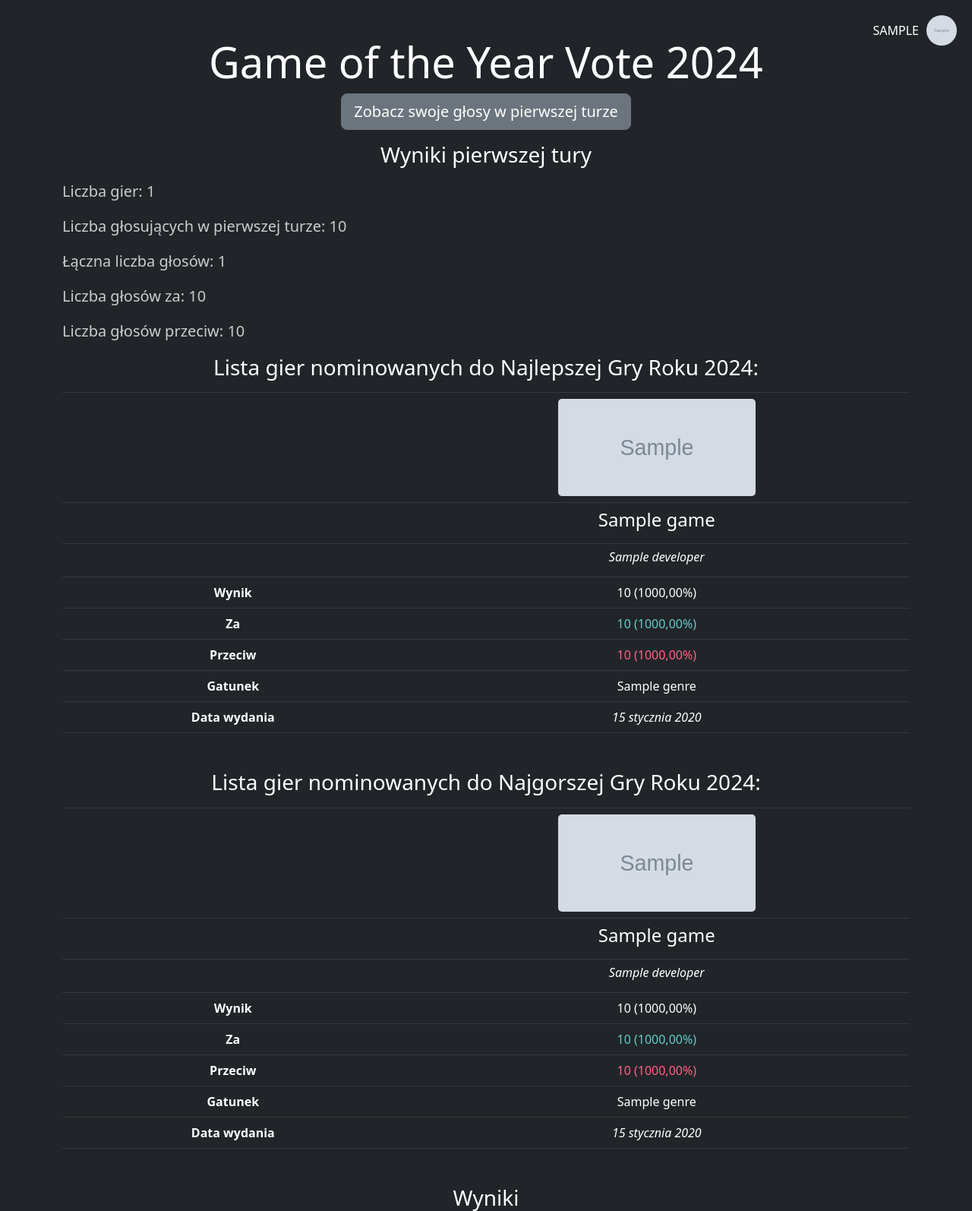
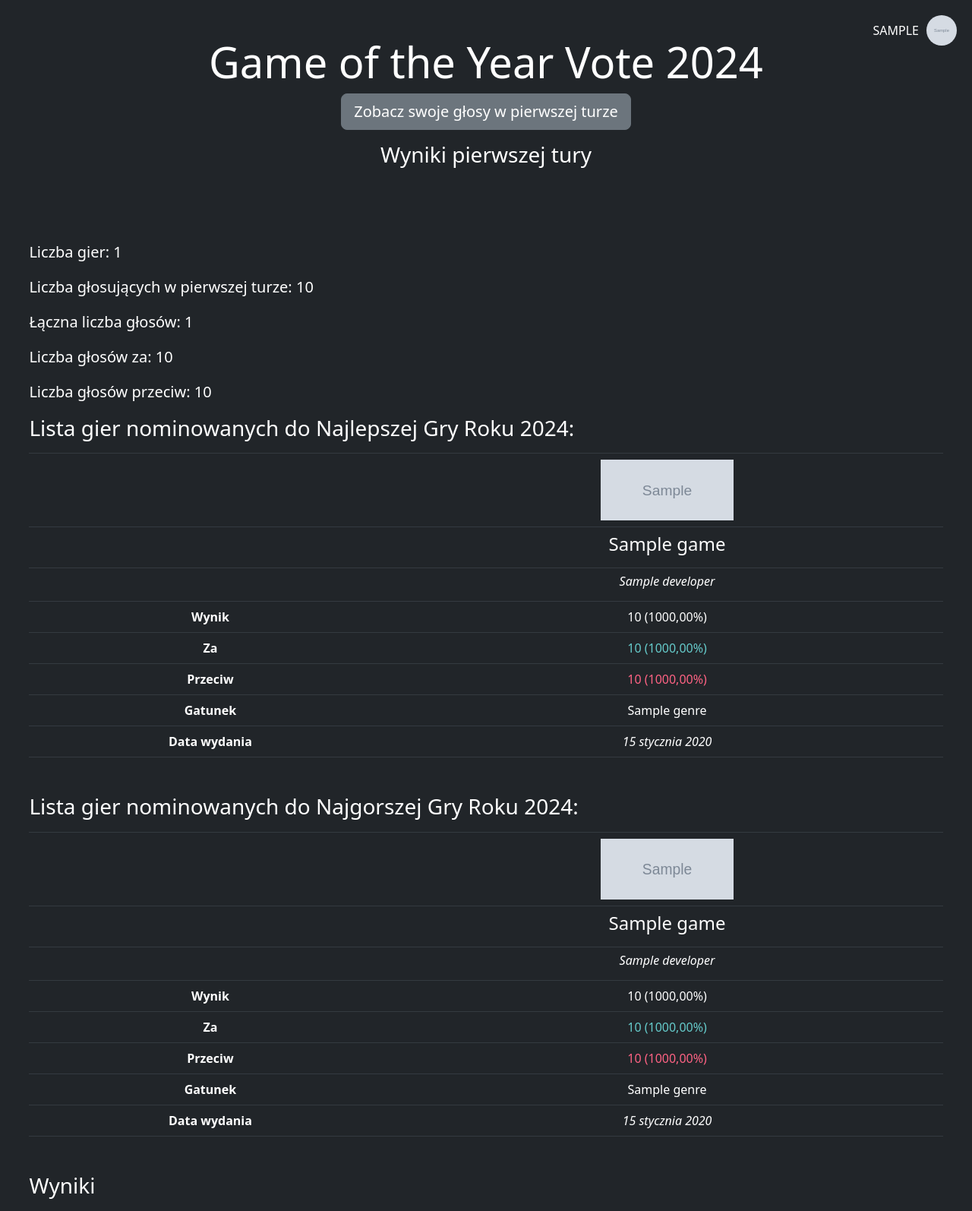
Before and after one commit to CyberSmoki/GOTY, a Django app: template goty/templates/results.html in a window 1280 px wide. Shown: the top 1594 px of the page at 76% size. Run offline with Django 4.2, Linux system fonts and the light colour scheme; the template is opened without the code that fills it: most values are stand-ins (such as "Sample title", 1, 10 or a date in 2020); grey boxes marked "Sample" are stand-in pictures; some libraries are stand-ins or nearby versions.

Commit message:
update tables + add new variables to env example

```diff
--- a/goty/templates/partial/finalists.html
+++ b/goty/templates/partial/finalists.html
@@ -3,10 +3,12 @@
 <table class="table table-dark table-bordered text-center mb-5">
     <tbody class="result-table">
         <tr>
-            <th></th>
+            <th style="width: 10%;"></th>
             {% for game in games.data %}
-            <td>
-                <img src="{{game.image_url}}" class="result-image">
+            <td class="table-images">
+                <div class="game-image-container-small">
+                    <img src="{{game.image_url}}" class="game-image small-game-image">
+                </div>
             </td>
             {% endfor %}
         </tr>
--- a/goty/templates/results.html
+++ b/goty/templates/results.html
@@ -41,10 +41,15 @@
                         Wyniki pierwszej tury
                     </h3>
                 </p>
-                {% include 'partial/approval_round.html' %}
             {% endif %}
         </header>
     </div>
+    <div class="results">
+        {% if results_stage_1 is not None %}
+        {% include 'partial/approval_round.html' %}
+        {% endif %}
+    </div>
+
     <script src="https://cdn.jsdelivr.net/npm/bootstrap@5.3.0/dist/js/bootstrap.bundle.min.js"></script>
 </body>
 </html>
--- a/goty/templates/vote.html
+++ b/goty/templates/vote.html
@@ -45,7 +45,9 @@
                     {% for game in games %}
                     <tr>
                         <td class="game-image-col">
-                            <img src="{{game.image_url}}" class="game-image">
+                            <div class="game-image-container">
+                                <img src="{{game.image_url}}" class="game-image big-game-image">
+                            </div>
                         </td>
                         <td>{{ game.name }}</td>
                         <td>{{ game.developer }}</td>
--- a/requirements.txt
+++ b/requirements.txt
@@ -4,3 +4,6 @@ requests~=2.32.3
 environ~=1.0
 pandas~=2.2.3
 openpyxl~=3.1.5
+django-environ~=0.11.2
+django-mathfilters~=1.0.0
+icecream~=2.1.3
--- a/static/css/styles.css
+++ b/static/css/styles.css
@@ -50,8 +50,18 @@ select.form-select:focus {
 }
 
 img.game-image{
+    object-fit: cover;
+    object-position: center;
+}
+
+img.small-game-image{
+    width: 175px;
+    height: 80px;
+}
+
+img.big-game-image{
     width: 230px;
-    height: auto;
+    height: 107.5px;
 }
 
 td.game-image-col{
@@ -199,3 +209,24 @@ tbody.result-table tr th, tbody.result-table tr td{
     vertical-align: middle;
     border-width: 0;
 }
+
+.game-image-container {
+    width: 100%;
+    overflow: hidden;
+    position: relative;
+}
+
+.game-image-container-small{
+    width: 100%;
+    overflow: hidden;
+    position: relative;
+}
+
+.results{
+    margin-left: 3%;
+    margin-right: 3%;
+}
+
+.table-images{
+    width: 15%;
+}
```
Also changed, not shown: 1 other file.
